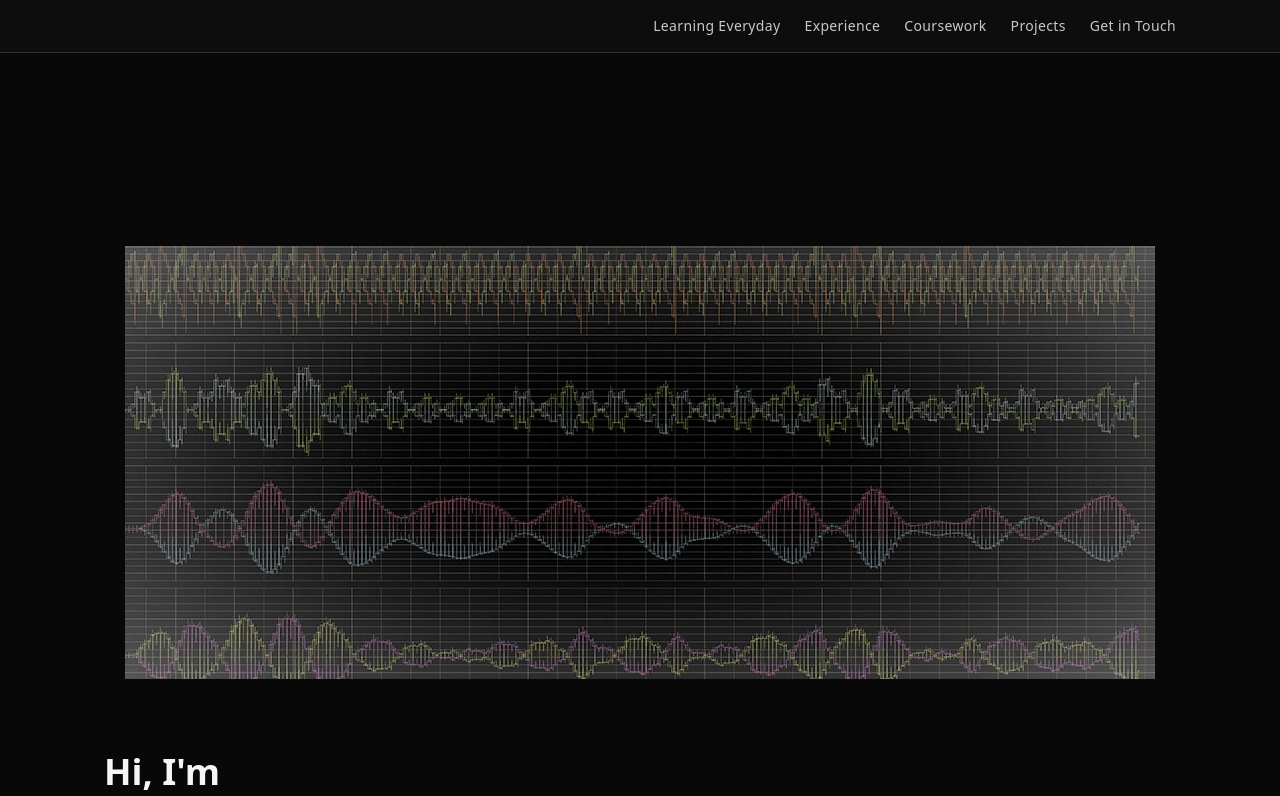
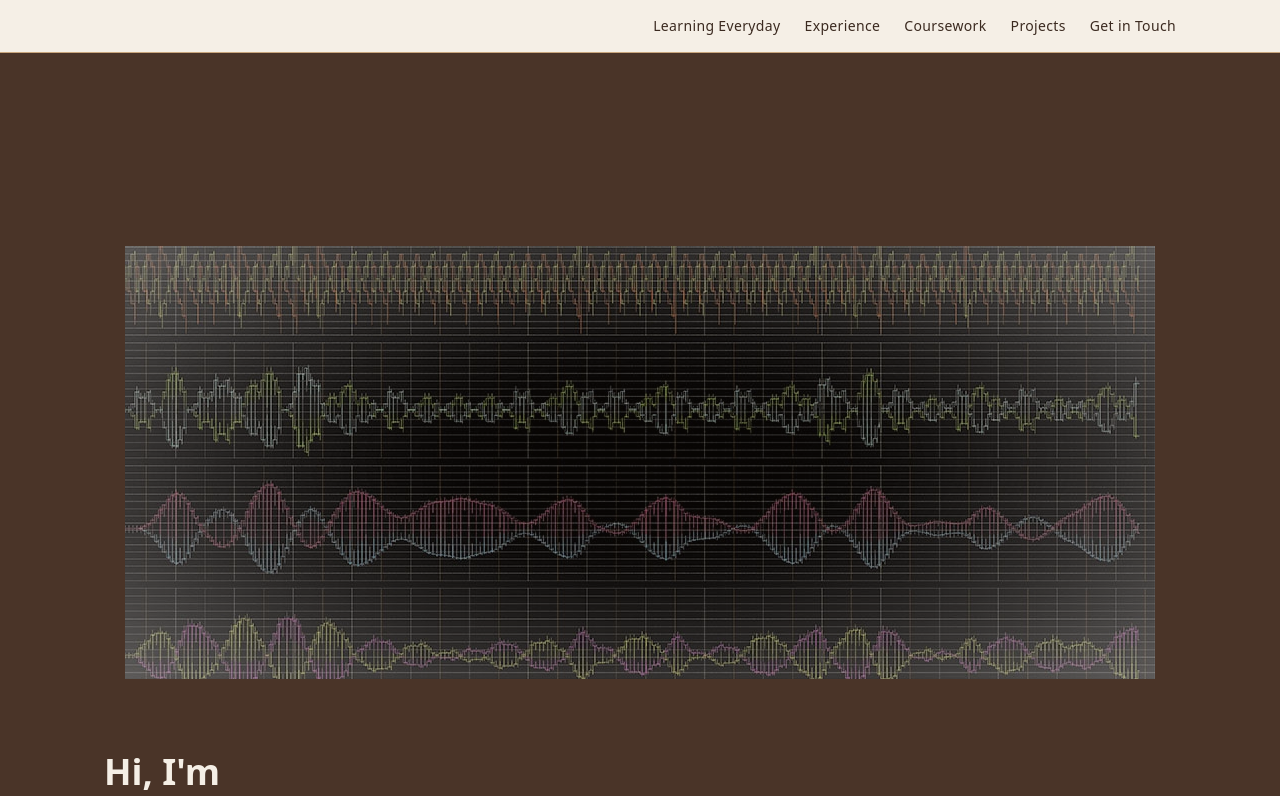
Before and after one commit to bobbybendola/bobbybendola.github.io, a React (Vite) app: page / in a window 1280 px wide. Shown: the top 796 px of the page. Built offline with nearby package versions, Linux system fonts and the light colour scheme; the HTML template or start-up script is replaced by a standard one.

Commit message:
Changed coloring to lighter brown and light cream

```diff
--- a/src/components/sections/Contact.tsx
+++ b/src/components/sections/Contact.tsx
@@ -20,7 +20,7 @@ export  function Contact({ content }: ContactProps) {
       <div className="mt-6">
         <a
           href={`mailto:${content.email}`}
-          className="inline-flex items-center gap-2 px-6 py-3 text-sm font-medium text-white bg-blue-600 rounded-lg hover:bg-blue-700 transition-colors shadow-sm cursor-pointer"
+          className="inline-flex items-center gap-2 rounded-sm border border-text-primary bg-text-primary px-6 py-3 text-sm font-medium text-bg transition-opacity hover:opacity-80"
         >
           <svg className="w-4 h-4" fill="none" viewBox="0 0 24 24" stroke="currentColor">
             <path strokeLinecap="round" strokeLinejoin="round" strokeWidth={2} d="M3 8l7.89 5.26a2 2 0 002.22 0L21 8M5 19h14a2 2 0 002-2V7a2 2 0 00-2-2H5a2 2 0 00-2 2v10a2 2 0 002 2z" />
--- a/src/index.css
+++ b/src/index.css
@@ -12,24 +12,22 @@
    the starkness is the design.
    ========================================================================== */
 :root {
+  /* Coffee palette from yanilettemontano/personal-website (light theme) */
+  --color-bg: #f5efe6;
+  --color-border: #c9a67d;
 
-  --color-bg: #0D0D0D;
-  --color-border: #303030;
+  --color-text-primary: #4a3428;
+  --color-text-secondary: #3b2a20;
 
-  --color-text-primary: #d4af6a;
-  --color-text-secondary: #C8C8C8;
+  --color-hero-bg: #4a3428;
+  --color-hero-text: #f5efe6;
+  --color-hero-text-secondary: #e8ddce;
 
-  --color-hero-bg: #080808;
-  --color-hero-text: #F5F5F5;
-  --color-hero-text-secondary: #D0D0D0;
+  --color-heading: #4a3428;
+  --color-heading-muted: #8b5e3c;
 
-  /* Gold: headings / selected editorial emphasis */
-  --color-heading: #d4af6a;
-  --color-heading-muted: #B89452;
-
-  /* Blue: actions and keyboard focus */
-  --color-accent: #6E98D8;
-  --color-accent-hover: #82A9E2;
+  --color-accent: #8b5e3c;
+  --color-accent-hover: #c9a67d;
 }
 
 html {
@@ -64,10 +62,10 @@ body {
 }
 
 :focus-visible {
-  outline: 2px solid #82A9E2;
+  outline: 2px solid var(--color-accent);
   outline-offset: 3px;
 }
 
 .on-dark :focus-visible {
-  outline-color: #1f2f46;
+  outline-color: var(--color-hero-text);
 }
```
